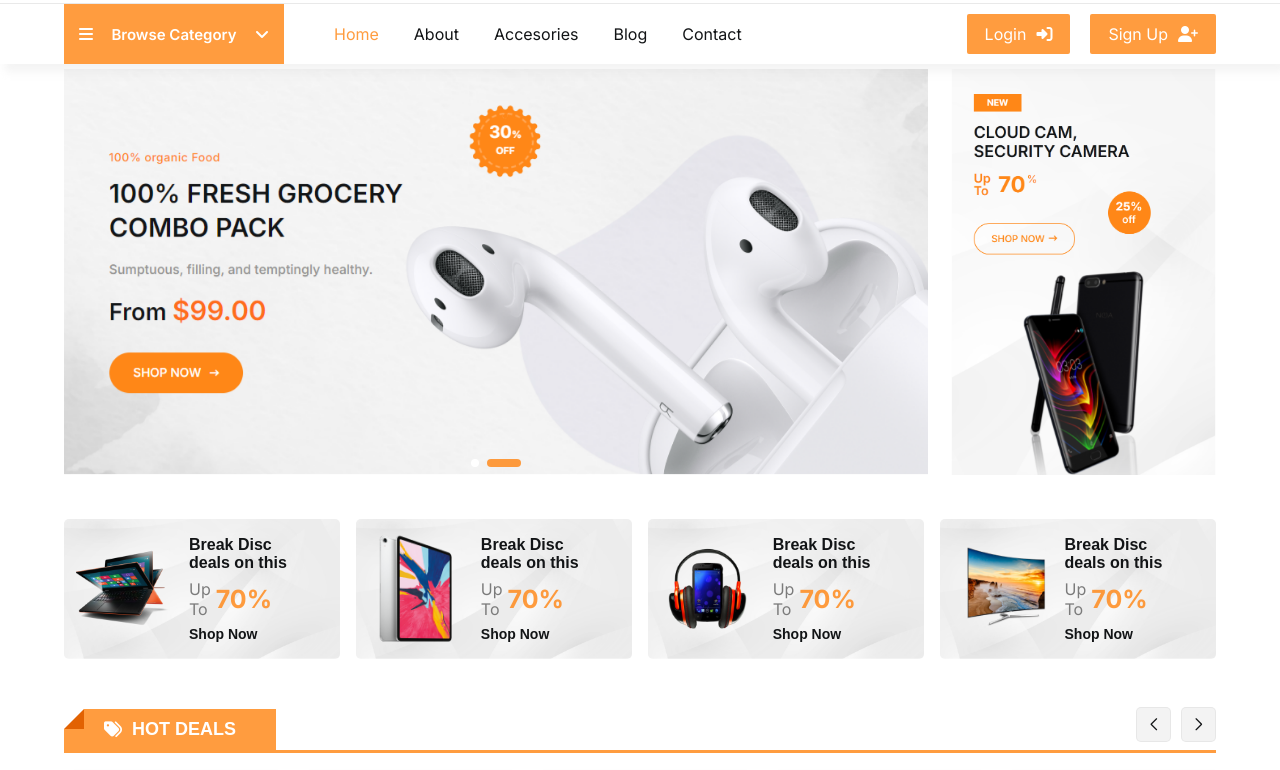
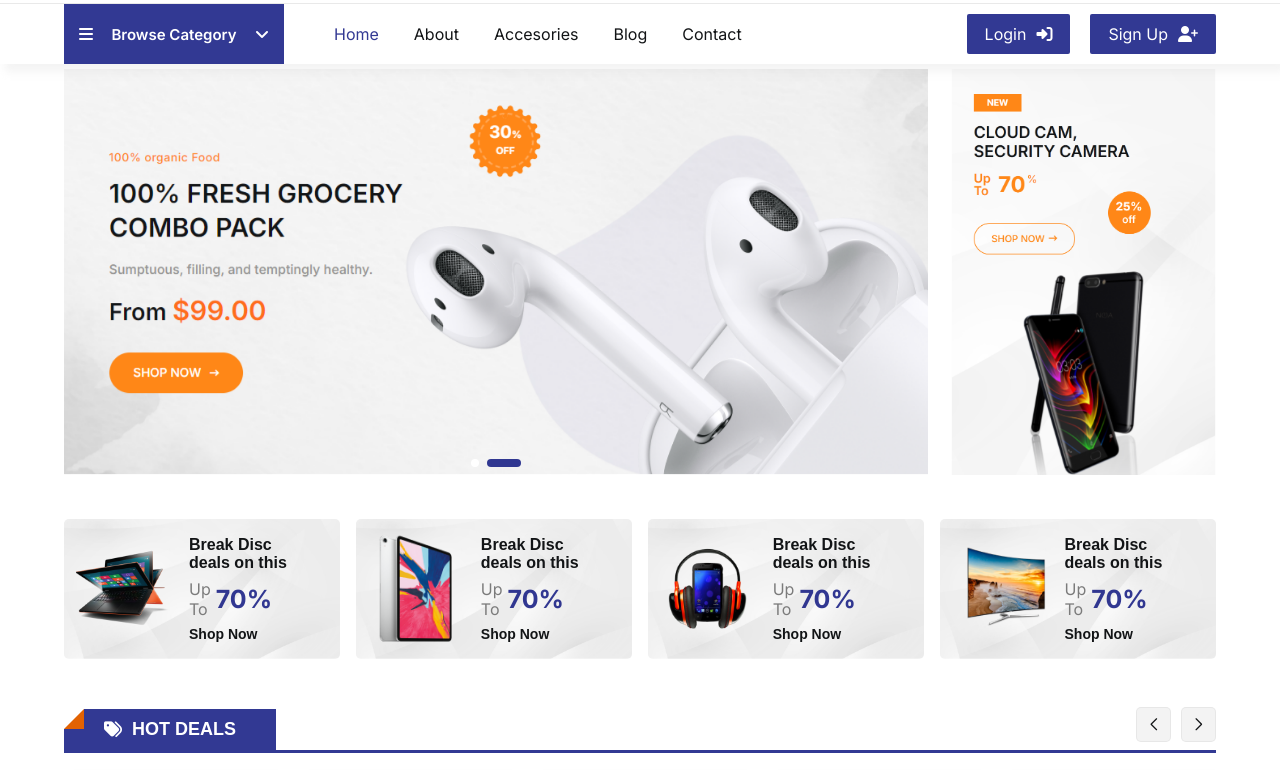
Before and after one commit to hibezh/hebastore, a plain HTML site: page index.html in a window 1280 px wide. Shown: the part 131-901 px from the top of the page. Drawn offline with nearby package versions, Linux system fonts and the light colour scheme.

Commit message:
editstyle

```diff
--- a/CSS/style.css
+++ b/CSS/style.css
@@ -12,7 +12,7 @@
 }
 
 :root{
-    --main_color : #ff8716d2;
+    --main_color : #070f7cd2;
     --p_color : #7b7b7b;
     --bg_color : #f3f3f3;
     --color_heading : #121416;
```
